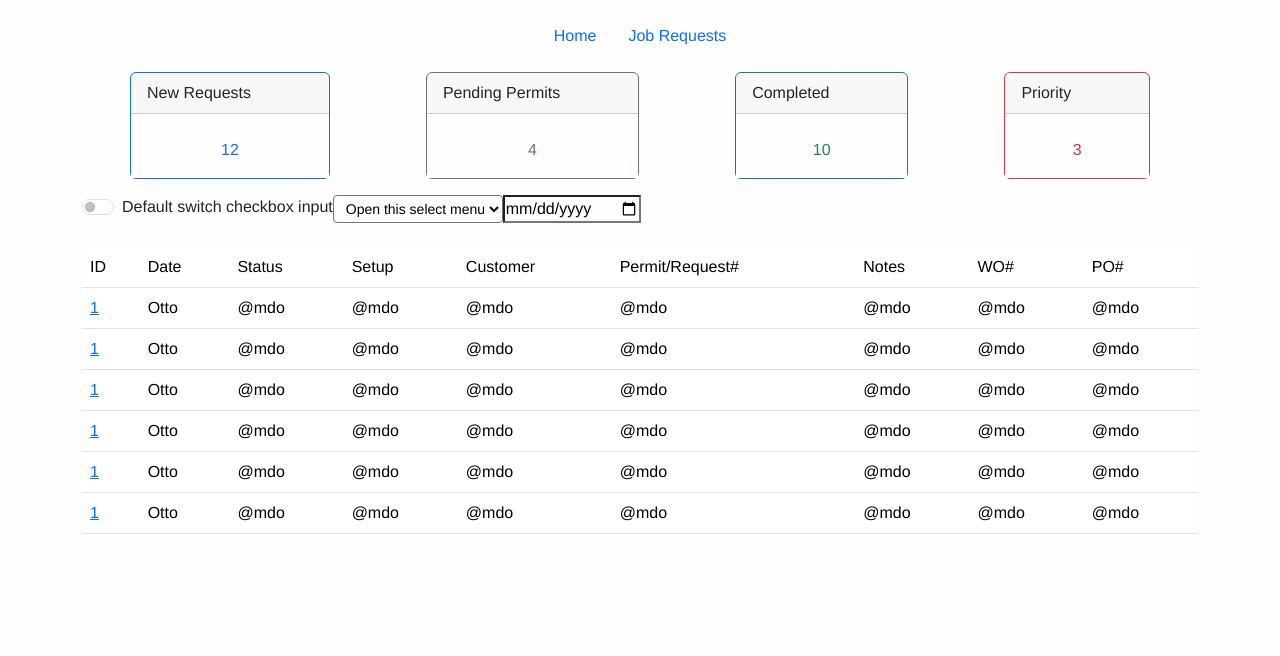
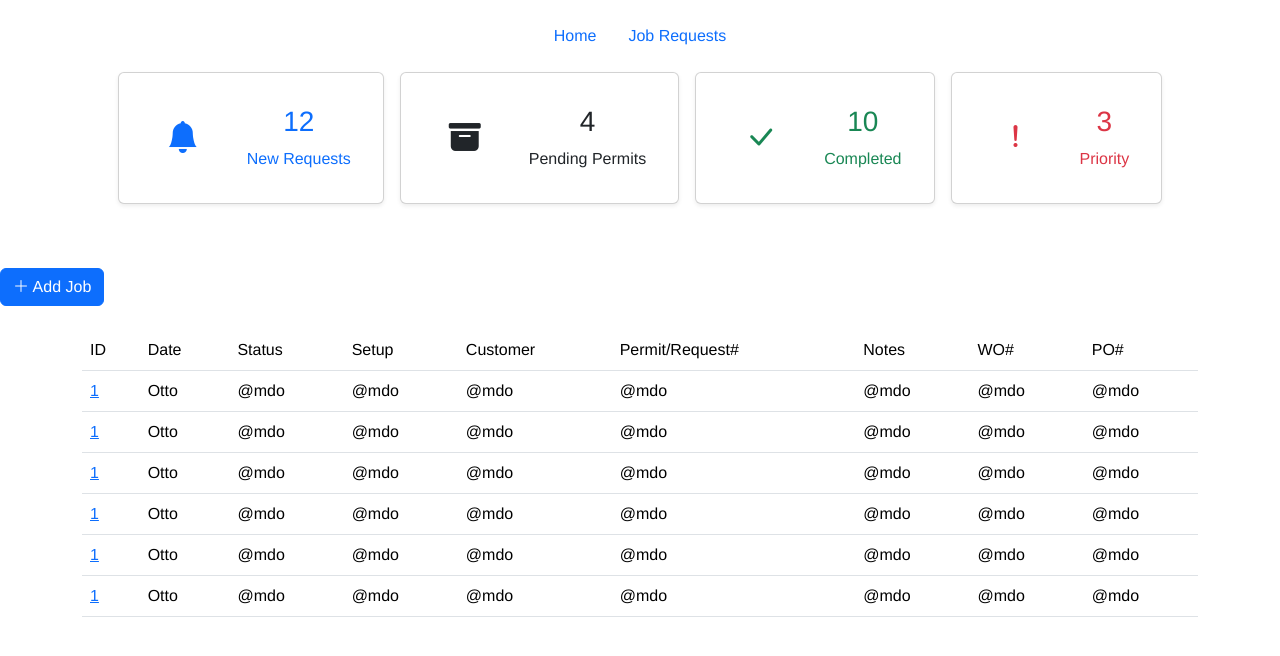
Before and after one commit to doowoncho/PrototypeOrganizational, a Next.js app: page / in a window 1280 px wide. Shown: the top 656 px of the page. Built offline with nearby package versions, Linux system fonts and the light colour scheme; a web font is replaced by a local one.

Commit message:
card changes

```diff
--- a/package.json
+++ b/package.json
@@ -9,7 +9,10 @@
     "lint": "next lint"
   },
   "dependencies": {
+    "@fortawesome/fontawesome-svg-core": "^6.4.0",
+    "@fortawesome/free-solid-svg-icons": "^6.4.0",
     "bootstrap": "^5.3.1",
+    "bootstrap-icons": "^1.10.5",
     "eslint": "8.45.0",
     "eslint-config-next": "13.4.12",
     "next": "13.4.12",
--- a/src/app/Orders/page.js
+++ b/src/app/Orders/page.js
@@ -18,7 +18,6 @@ export default function Orders() {
           <h1>Notes</h1>
           <h1>WO#</h1>
           <h1>PO#</h1>
-
           </div>
         </div>
       </div>
--- a/src/app/globals.css
+++ b/src/app/globals.css
@@ -2,10 +2,9 @@
 @import url('https://fonts.googleapis.com/css2?family=San+Francisco&display=swap');
 *{
   font-family: 'San Francisco', Helvetica, Arial, sans-serif;
-  background-color: rgb(254, 254, 254);
 }
 
-#table{
+#table thead td{
   background-color: red;
 }
 
--- a/src/app/page.js
+++ b/src/app/page.js
@@ -1,39 +1,39 @@
 import SideBar from './Components/SideBar';
 import Table from './Components/Table';
+import "bootstrap-icons/font/bootstrap-icons.css";
 
 export default function Home() {
-  const Card = ({ borderClass, header, title, content, num }) => (
-    <div className={`flex-grow-1 mx-5 card ${borderClass}`}>
-      <div className="card-header">{header}</div>
-      <div className={`card-body ${content}`}>
-        <h5 className="card-title">{title}</h5>
-        <p className="card-text text-center">{num}</p>
+  const Card = ({ bg, header, icon, color, num}) =>
+  (
+        <div className={`card ${bg} mx-2 shadow-sm p-3 mb-5 bg-white rounded`}>
+          <div className="card-content">
+            <div className="card-body">
+              <div className="media d-flex">
+                <div className="align-self-center">
+                  <i className={`${icon} mx-3 ${color}`} style={{ fontSize: "2rem" }}></i>
+                </div>
+                <div className='mx-3'></div>
+                  <div className={color}>
+                    <h3 className='text-center'>{num}</h3>
+                    <span>{header}</span>
+                  </div>
+              </div>
+            </div>
+          </div>
       </div>
-    </div>
   );
 
   return (
     <div>
       <SideBar></SideBar>
       <div className="container d-flex justify-content-center my-3">
-        <Card borderClass="border-primary" header="New Requests" content="text-primary" num="12" />
-        <Card borderClass="border-secondary" header="Pending Permits" content="text-secondary" num="4"/>
-        <Card borderClass="border-success" header="Completed" content="text-success" num="10"/>
-        <Card borderClass="border-danger" header="Priority" content="text-danger" num="3"/>
+        <Card header="New Requests" num="12" icon="bi bi-bell-fill" color="text-primary" />
+        <Card header="Pending Permits" icon="bi bi-archive-fill" num="4"/>
+        <Card header="Completed" icon="bi bi-check-lg" color="text-success" num="10"/>
+        <Card header="Priority" icon="bi bi-exclamation-lg" color="text-danger" num="3"/>
       </div>
-      <div className='container d-flex'>
-      <div class="form-check form-switch">
-        <input class="form-check-input" type="checkbox" id="flexSwitchCheckDefault"/>
-        <label class="form-check-label" for="flexSwitchCheckDefault">Default switch checkbox input</label>
-      </div>
-        <select class="form-select-sm " aria-label="Default select example">
-          <option selected>Open this select menu</option>
-          <option value="1">One</option>
-          <option value="2">Two</option>
-          <option value="3">Three</option>
-        </select>
-        <input type="date"/>
-      </div>
+      <button type="button" class="btn btn-primary"><i class="bi bi-plus-lg"></i> Add Job </button>
+
       <Table></Table>
     </div>
   );
```
Also changed, not shown: 1 other file (tests, documents, lock files or other folders).
